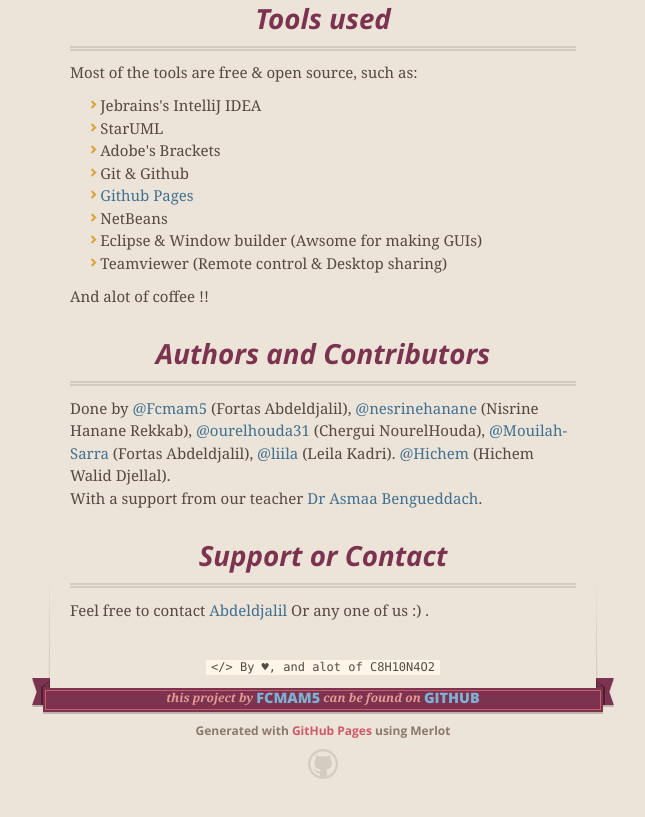
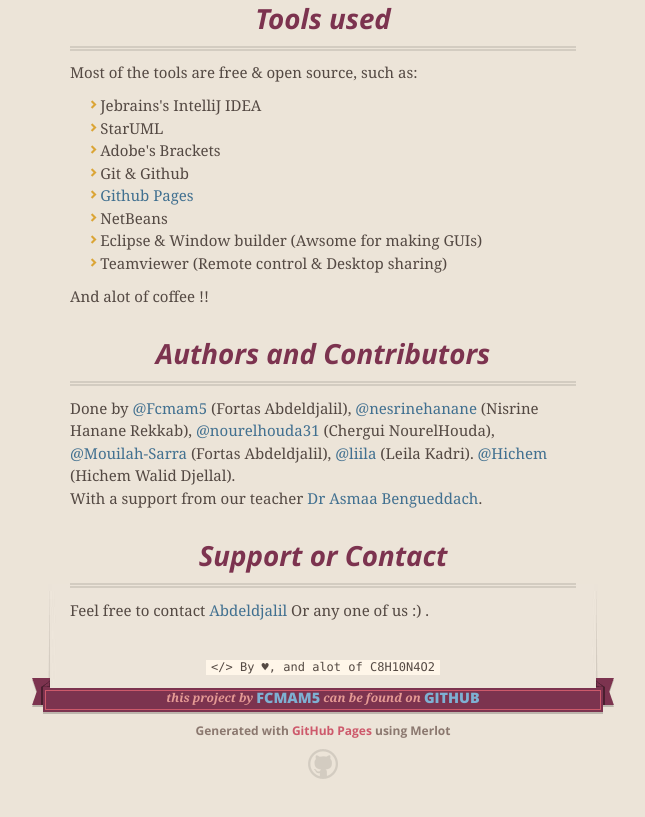
Before and after one commit to Fcmam5/BloodBank_project, a plain HTML site: page index.html in a window 1280 px wide. Shown: the part 1335-2152 px from the top of the page, without its empty margins (317-962 px from the left). Drawn offline with nearby package versions, Linux system fonts and the light colour scheme.

Commit message:
Update index.html

```diff
--- a/index.html
+++ b/index.html
@@ -118,7 +118,7 @@
     (Fortas Abdeldjalil),
 <a href="https://github.com/nesrinehanane">@nesrinehanane</a>
     (Nisrine Hanane Rekkab),
-    <a href="https://github.com/nourelhouda31">@ourelhouda31</a>
+    <a href="https://github.com/nourelhouda31">@nourelhouda31</a>
     (Chergui NourelHouda),
     <a href="https://github.com/Mouilah-Sarra">@Mouilah-Sarra</a>
     (Fortas Abdeldjalil),
```
